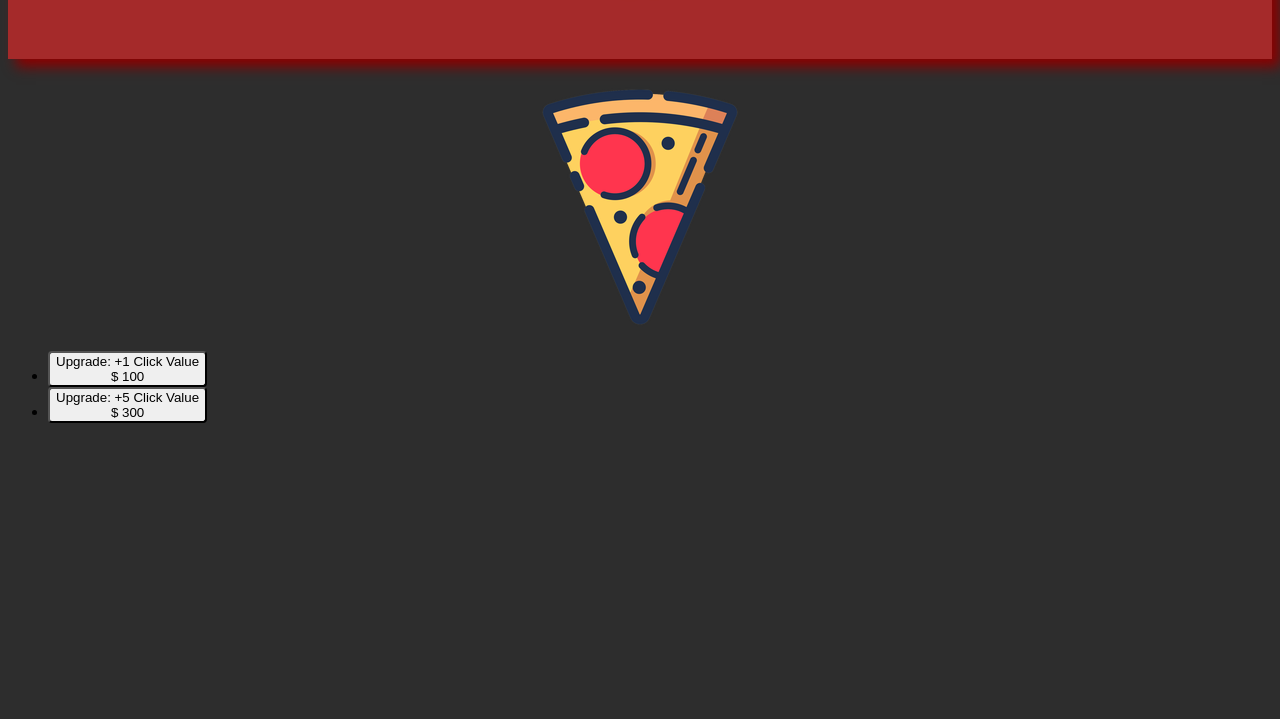
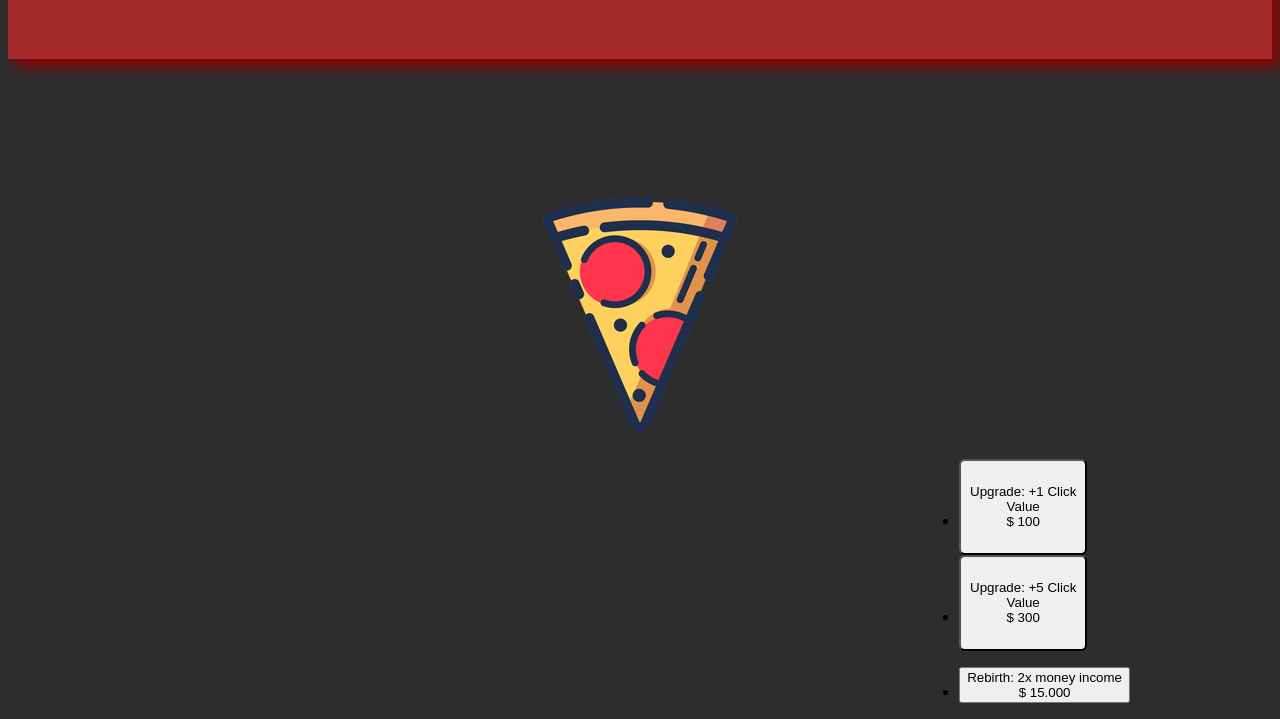
Before and after one commit to DracoEscola/clicker_project, a plain HTML site: page Projetinho/index.html in a window 1280 px wide. Shown: the part 109-828 px from the top of the page. Before the commit the page ends 800 px from the top, so only its background shows below. Drawn offline with Linux system fonts and the light colour scheme.

Commit message:
Add files via upload

```diff
--- a/Projetinho/index.html
+++ b/Projetinho/index.html
@@ -22,6 +22,16 @@
                         <button id="upgrade1" onclick=increaseClick(5,300,1)>
                             <span>Upgrade: +5 Click Value</span>
                             <span id="upgrade1value"><br>$ 300</span>
+                        </button>
+                    </li>
+                </ul>
+            </div>
+            <div class="specials">
+                <ul>
+                    <li>
+                        <button id="rebirthButton" onclick=rebirth()>
+                            <span>Rebirth: 2x money income</span>
+                            <span id="rebirthValue"><br>$ 15.000</span>
                         </button>
                     </li>
                 </ul>
@@ -53,6 +63,15 @@
                 }
                 return;
             }
+
+            function rebirth(value) {
+                if(money => value){
+                    money = 0;
+                    clickValue = 1
+                    rebirths++;
+                }
+                return;
+            }
         </script>
     </body>
 </html>
--- a/Projetinho/style.css
+++ b/Projetinho/style.css
@@ -16,15 +16,23 @@ body h1 {
     text-shadow: 2px 2px 8px orange;
 }
 
+aside {
+    position: absolute;
+    display: inline;
+    right: 150px;
+}
+
 #clickButton {
     display: block;
     margin-left: auto;
     margin-right: auto;
-    padding-top: 20px;
+    padding-top: 128px;
 }
 
-button {
-    border-radius: 4px;
+.upgrades button {
+    border-radius: 6px;
+    height: 96px;
+    width: 128px;
 }
 
 button:hover {
```
